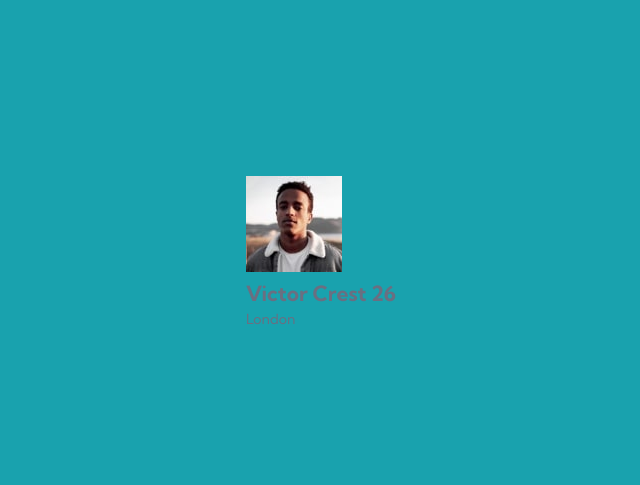
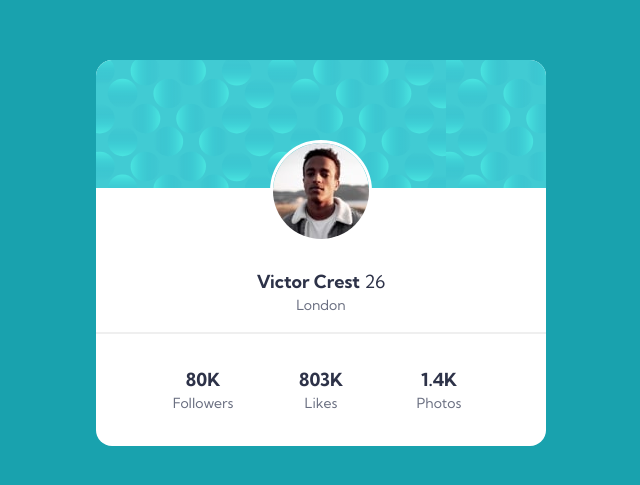
Before and after one commit to setbbagas/profile-card-component, a plain HTML site: page index.html in a window 1280 px wide. Shown: the part 147-632 px from the top of the page, without its empty margins (319-959 px from the left). Drawn offline with Linux system fonts and the light colour scheme.

Commit message:
Add style to profile card

```diff
--- a/css/style.css
+++ b/css/style.css
@@ -44,3 +44,78 @@ body {
     /* background */
     background-color: var(--clr-primary-bg);
 }
+
+.card-container {
+    width: 450px;
+}
+
+.card {
+    background-color: #fff;
+    border-radius: 1rem;
+    text-align: center;
+}
+
+.img-container {
+    display: grid;
+    place-content: center;
+    padding-top: 8rem;
+    padding-bottom: 2rem;
+    position: relative;
+    margin-bottom: 3rem;
+}
+
+.img-container::before {
+    content: "";
+    width: 100%;
+    height: 8rem;
+    background-image: url(/images/bg-pattern-card.svg);
+    border-radius: 1rem 1rem 0 0;
+    position: absolute;
+    top: 0;
+    left: 0;
+}
+
+.img {
+    border-radius: 50%;
+    border: 3px solid #fff;
+    position: absolute;
+    top: 50%;
+    left: 50%;
+    transform: translateX(-50%);
+}
+
+.title {
+    font-size: 18px;
+    font-weight: var(--fw-regular);
+    color: var(--clr-primary-heading);
+}
+.title span {
+    font-weight: var(--fw-bold);
+}
+
+.divider {
+    width: 100%;
+    height: 2px;
+    background-color: var(--clr-neutral-gray);
+    opacity: 0.15;
+    margin-block: 1rem;
+}
+
+.stats {
+    padding: 1rem 3rem 2rem;
+    display: grid;
+    grid-template-columns: repeat(3, 1fr);
+}
+
+.stat-number {
+    font-size: 18px;
+    font-weight: var(--fw-bold);
+    color: var(--clr-primary-heading);
+}
+
+/* mobile */
+@media screen and (max-width: 375px) {
+    .card-container {
+        width: 328px;
+    }
+}
--- a/index.html
+++ b/index.html
@@ -10,26 +10,37 @@
     </head>
     <body>
         <main class="container">
+            <!-- <img class="circle-top" src="/images/bg-pattern-top.svg" alt="" /> -->
             <div class="card card-container">
-                <img
-                    src="/images/image-victor.jpg"
-                    alt="profile picture"
-                    class="img"
-                />
+                <div class="img-container">
+                    <img
+                        src="/images/image-victor.jpg"
+                        alt="profile picture"
+                        class="img"
+                    />
+                </div>
+
                 <header>
                     <h2 class="title"><span>Victor Crest</span> 26</h2>
                     <p class="location">London</p>
                 </header>
                 <div class="divider"></div>
                 <div class="stats">
-                    <p class="stat-number"></p>
-                    <p class="stat-data"></p>
-                    <p class="stat-number"></p>
-                    <p class="stat-data"></p>
-                    <p class="stat-number"></p>
-                    <p class="stat-data"></p>
+                    <div>
+                        <p class="stat-number">80K</p>
+                        <p class="stat-data">Followers</p>
+                    </div>
+                    <div>
+                        <p class="stat-number">803K</p>
+                        <p class="stat-data">Likes</p>
+                    </div>
+                    <div>
+                        <p class="stat-number">1.4K</p>
+                        <p class="stat-data">Photos</p>
+                    </div>
                 </div>
             </div>
+            <!-- <img src="/images/bg-pattern-bottom.svg" alt="" /> -->
         </main>
     </body>
 </html>
```
